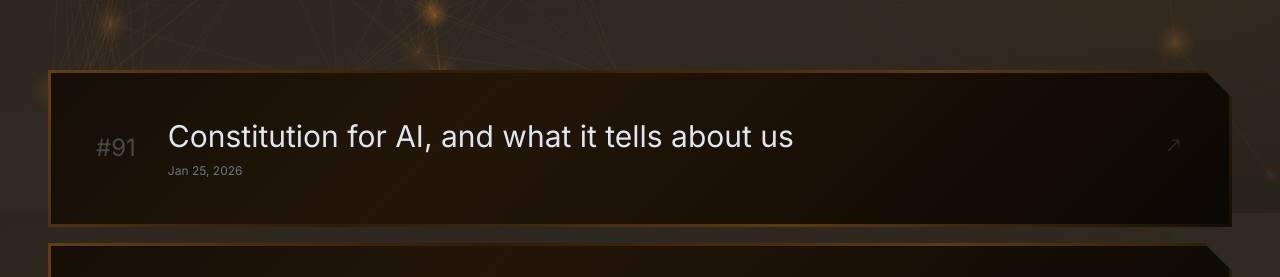
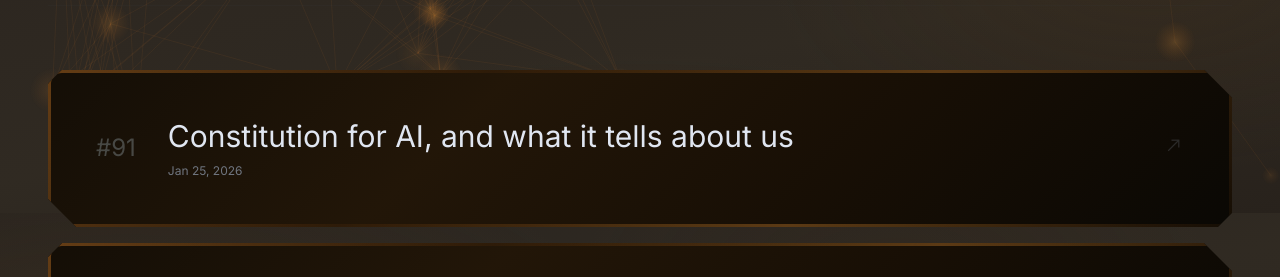
Before and after one commit to mikael-gorsky/mgorskynet, a React (Vite) app: page /theaipravda in a window 1280 px wide. Shown: the part 587-864 px from the top of the page. Built offline with nearby package versions, Linux system fonts and the light colour scheme; no server answers.

Commit message:
Card shape: chamfered top-right + bottom-left, rounded top-left + bottom-right
Co-Authored-By: Claude Opus 4.6 (1M context) <noreply@anthropic.com>

```diff
--- a/src/index.css
+++ b/src/index.css
@@ -110,9 +110,20 @@
 
 .card {
   --chamfer: 28px;
-  clip-path: polygon(0 0, calc(100% - var(--chamfer)) 0, 100% var(--chamfer), 100% 100%, 0 100%);
+  --radius: 14px;
+  /* top-left: rounded, top-right: chamfered, bottom-right: rounded, bottom-left: chamfered */
+  clip-path: polygon(
+    0 var(--radius),
+    var(--radius) 0,
+    calc(100% - var(--chamfer)) 0,
+    100% var(--chamfer),
+    100% calc(100% - var(--radius)),
+    calc(100% - var(--radius)) 100%,
+    var(--chamfer) 100%,
+    0 calc(100% - var(--chamfer))
+  );
+  border-radius: var(--radius);
   position: relative;
-  border-radius: 0;
   border: none;
   transition: transform 0.3s ease;
 }
@@ -120,7 +131,17 @@
   content: '';
   position: absolute;
   inset: 0;
-  clip-path: polygon(0 0, calc(100% - var(--chamfer)) 0, 100% var(--chamfer), 100% 100%, 0 100%);
+  clip-path: polygon(
+    0 var(--radius),
+    var(--radius) 0,
+    calc(100% - var(--chamfer)) 0,
+    100% var(--chamfer),
+    100% calc(100% - var(--radius)),
+    calc(100% - var(--radius)) 100%,
+    var(--chamfer) 100%,
+    0 calc(100% - var(--chamfer))
+  );
+  border-radius: var(--radius);
   padding: 3px;
   background: linear-gradient(135deg, rgba(200, 120, 40, 0.45), rgba(140, 70, 15, 0.12), rgba(220, 140, 50, 0.35), rgba(120, 60, 10, 0.1));
   mask: linear-gradient(#fff 0 0) content-box, linear-gradient(#fff 0 0);
```
